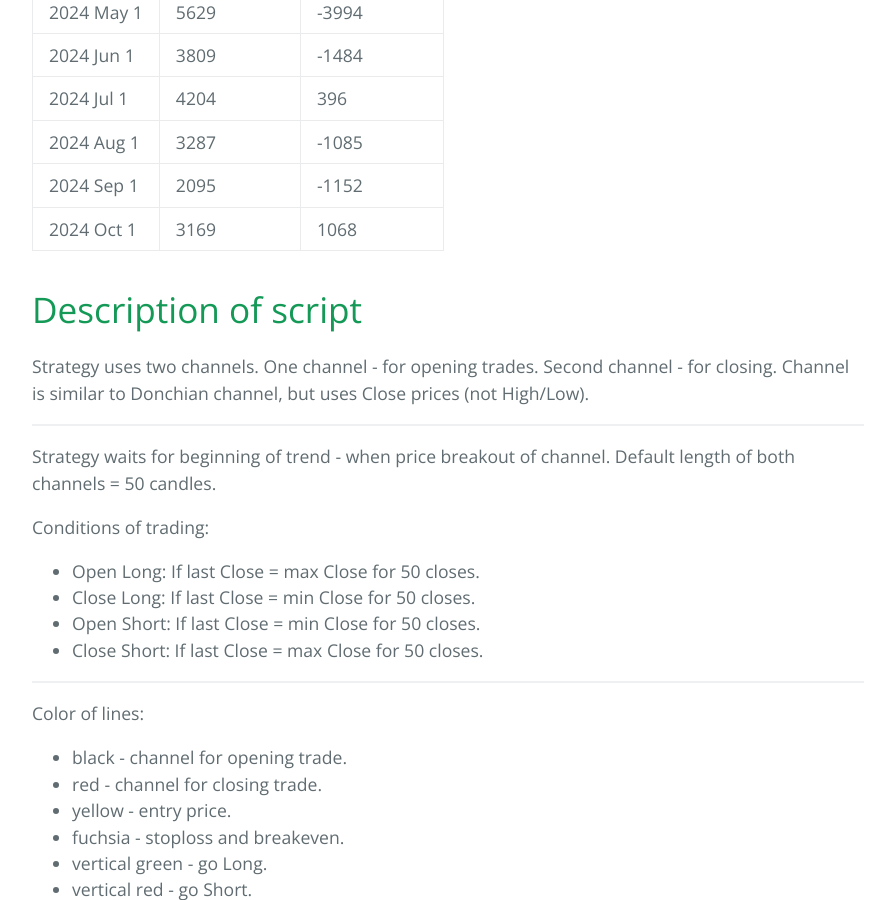
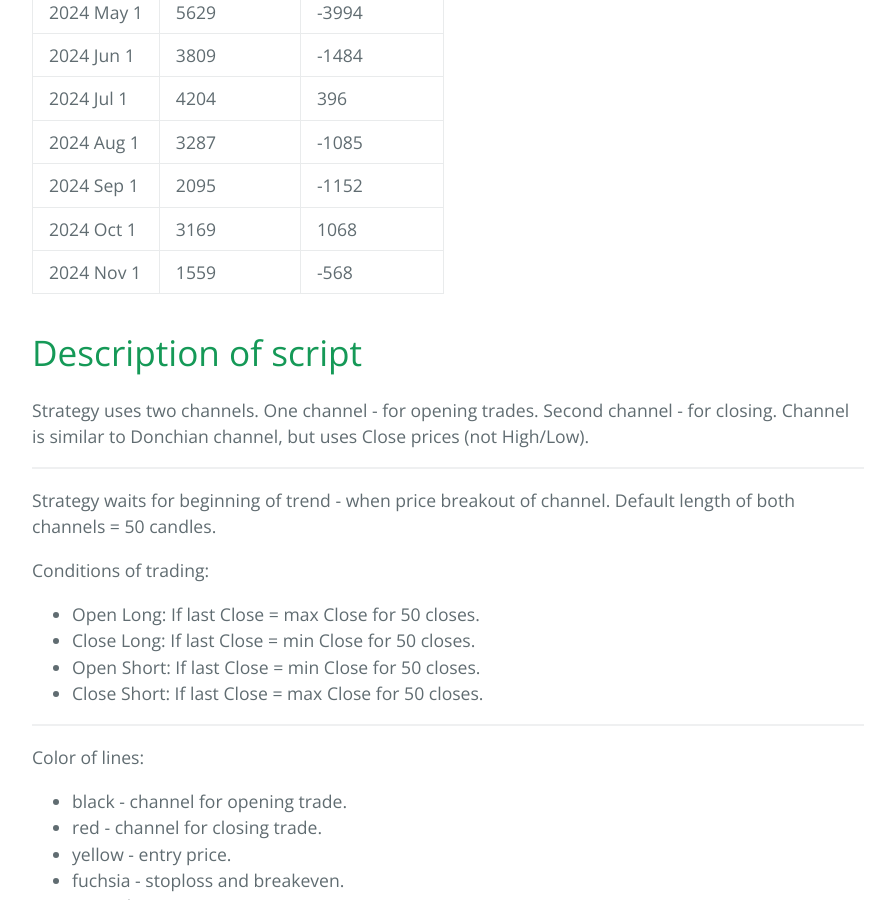
Before and after one commit to sergeyen7/sergeyen7.github.io, a Jekyll site: the page built from index.md, in a window 1280 px wide and 900 px high, scrolled down 3921 px. Shown: the whole window, without its empty margins (192-1087 px from the left). Built offline with Jekyll 4.4.1, drawn with Linux system fonts in a browser that asks for light colours; nearby versions of some CDN libraries.

Commit message:
Update index.md

```diff
--- a/index.md
+++ b/index.md
@@ -101,6 +101,7 @@ It's open-source Pine script V5.
 | 2024 Aug 1 |           3287 |          -1085 |
 | 2024 Sep 1 |           2095 |          -1152 |
 | 2024 Oct 1 |           3169 |           1068 |
+| 2024 Nov 1 |           1559 |           -568 |
 
 # Description of script
 
```
